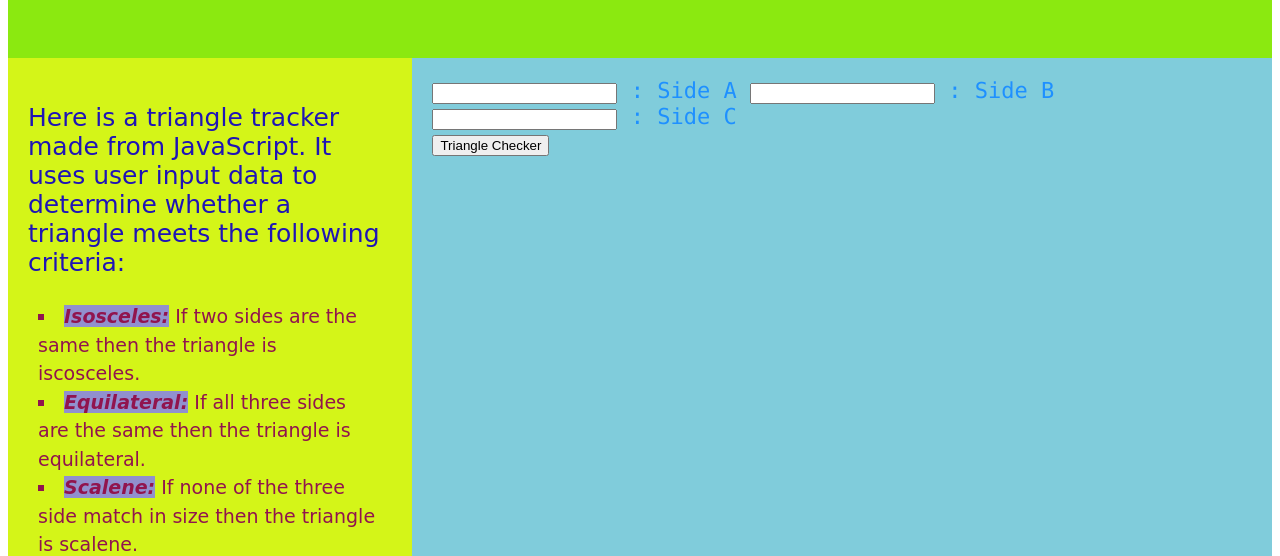
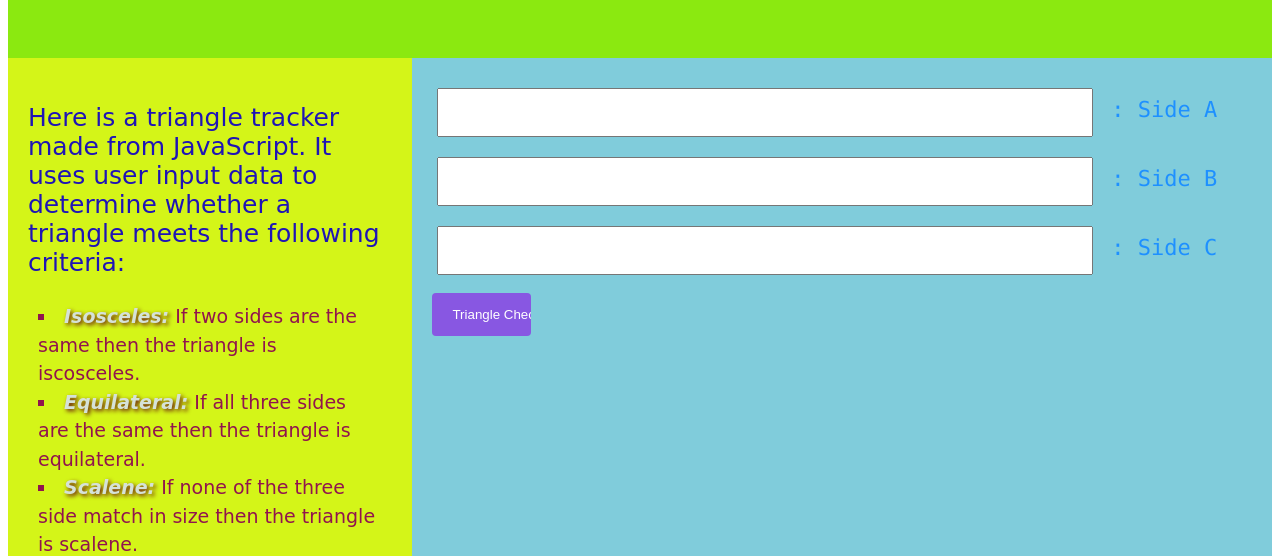
Before and after one commit to philipkariuki/Triangle-tracker, a plain HTML site: page index.html in a window 1280 px wide. Shown: the part 157-713 px from the top of the page. Drawn offline with Linux system fonts and the light colour scheme; a script that the page names is missing.

Commit message:
Styles for new elements
-Styles new class 'button-submit'.
-Styles input type=text.
-Styles div 'Triangle Checker'.
-Styles spans for sideA, sideB, sideC.

```diff
--- a/css/styles.css
+++ b/css/styles.css
@@ -45,20 +45,48 @@
   height: 520px;
 }
 
+input[type=text] {
+  width: 80%;
+  padding: 15px 22px;
+  margin: 10px 5px;
+  box-sizing: border-box;
+}
 
 .footer {
-  background-color: rgb(139, 136, 136);
+  background-color: rgb(61, 22, 134);
   padding: 10px;
   font-size: 30px;
   text-align: center;
-  color: white;
+  color: rgb(205, 247, 18);
   }
 
 .cat-triangles {
-  background-color: rgb(145, 144, 206);
+  color: rgb(213, 226, 216);
+  text-shadow: 2px 2px 4px #640e0e;
   font-style: italic;
   font-weight: bold;
   }
+
+.error-span {
+   display: block;
+   color: red;
+  }
+
+.button-submit {
+  width: 12%;
+  background-color: rgb(136, 87, 226);
+  color: white;
+  padding: 14px 20px;
+  margin: 8px 0;
+  border: none;
+  border-radius: 4px;
+  cursor: pointer;
+}
+
+.button-submit:hover {
+  background-color: #45a049;
+}
+
 
 @media (max-width: 600px) {
   nav, article {
```
